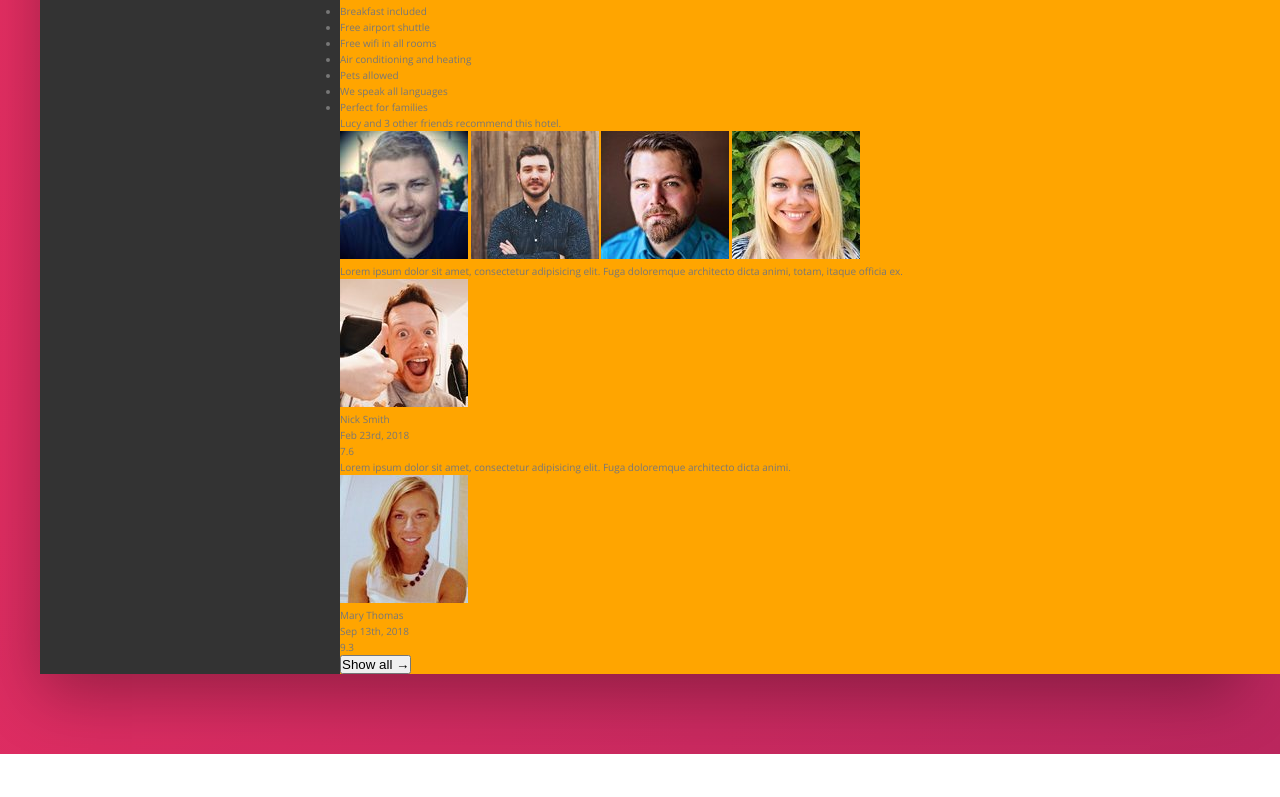
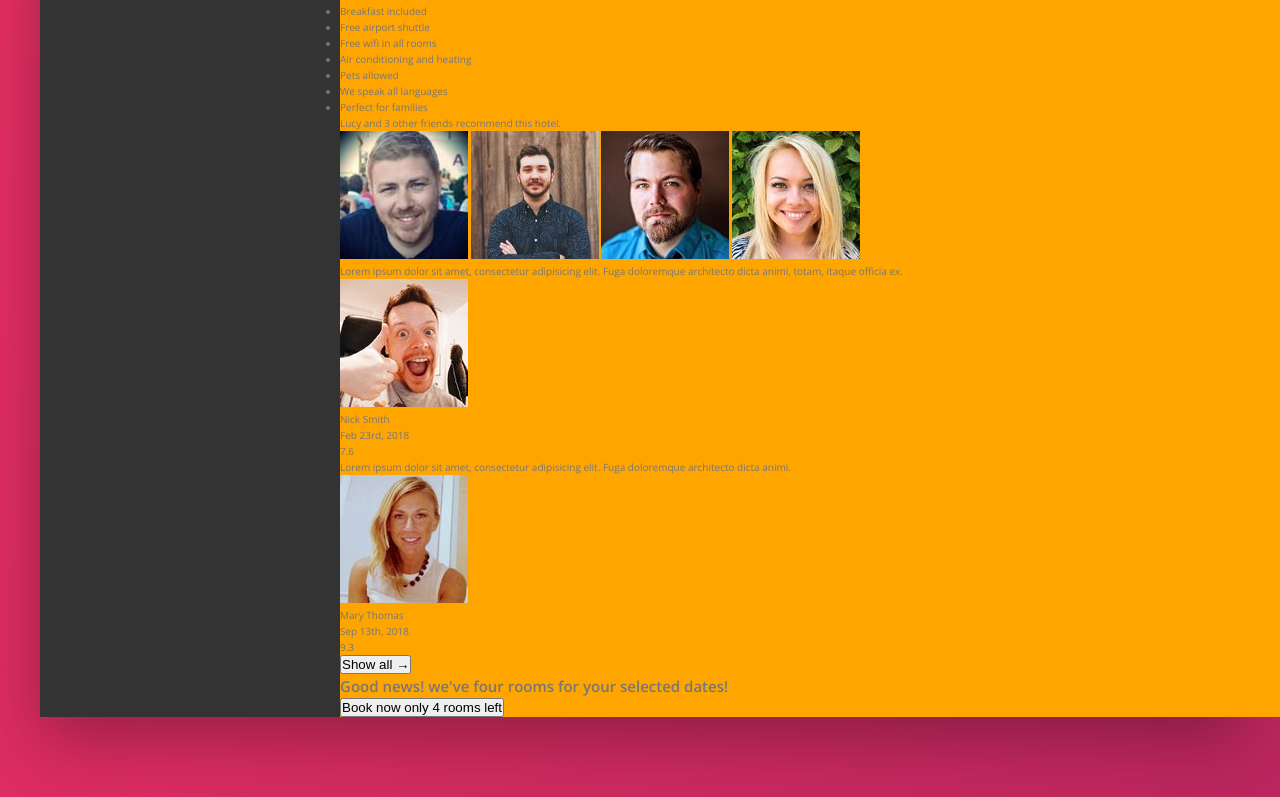
Before and after one commit to iamgraviteja/Trillo, a website: page index.html in a window 1280 px wide. Shown: the part 2234-3031 px from the top of the page. Before the commit the page ends 2988 px from the top, so only its background shows below. Drawn offline with nearby package versions, Linux system fonts and the light colour scheme.

Commit message:
Update index.hhtml
CTA added

```diff
--- a/index.html
+++ b/index.html
@@ -190,6 +190,16 @@
                         <button class="btn-inline">Show all <span>&rarr;</span></button>
                     </div>
                 </div>
+                <div class="cta">
+                    <h2 class="cta__book-now">
+                        Good news! we've four rooms for your selected dates!
+                    </h2>
+                    <button class="btn">
+                        <span class="btn__visible">Book now</span>
+                        <span class="btn__invisible">only 4 rooms left</span>
+                    </button>
+                </div>
+
             </main>
         </div>
     </div>
```
